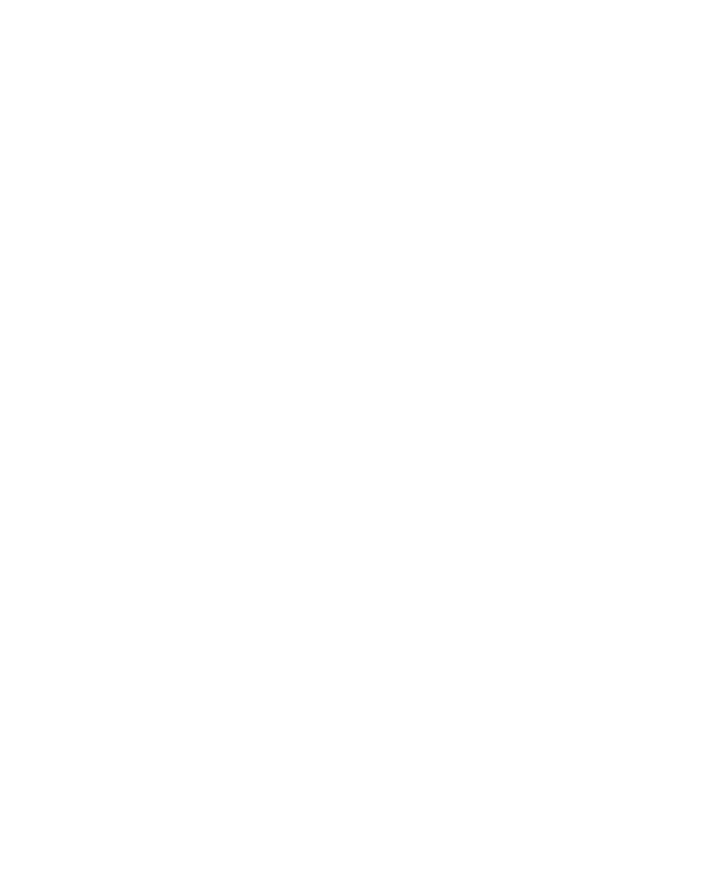
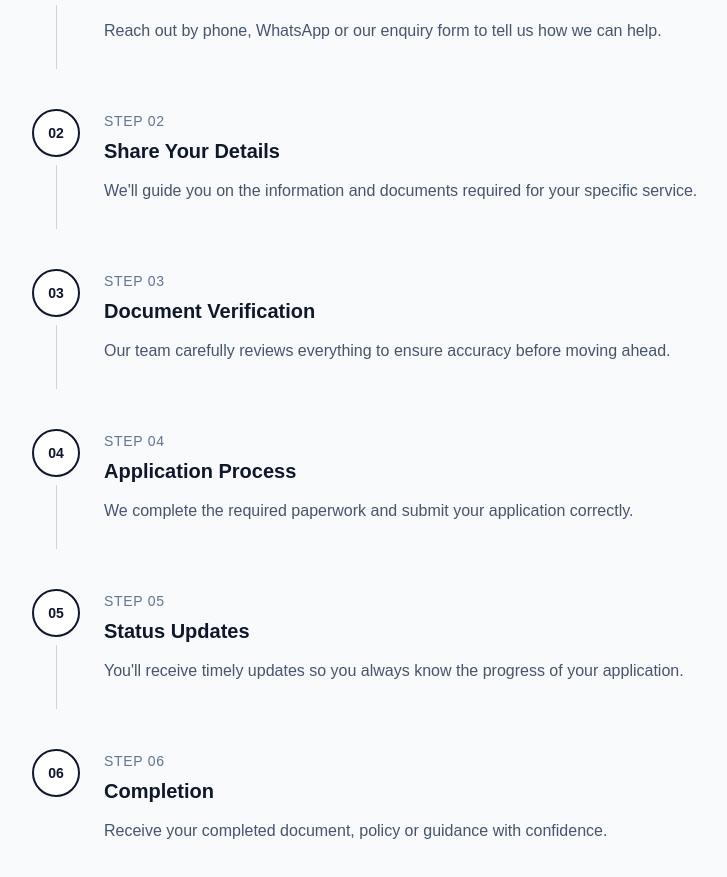
Before and after one commit to riteshshas/business-website, a Next.js app: page / in a window 1280 px wide. Shown: the part 1326-2203 px from the top of the page, without its empty margins (192-919 px from the left). Before the commit the page ends 1003 px from the top, so only its background shows below. Built offline with nearby package versions, Linux system fonts and the light colour scheme.

Commit message:
feat: added 'How it Works' section

```diff
--- a/app/page.tsx
+++ b/app/page.tsx
@@ -1,11 +1,13 @@
 import Navbar from "@/components/layout/Navbar";
 import Hero from "@/components/home/Hero";
+import HowItWorks from "@/components/home/HowItWorks";
 
 export default function Home() {
   return (
     <main>
       <Navbar />
       <Hero />
+      <HowItWorks />
     </main>
   );
 }
--- /dev/null
+++ b/components/home/HowItWorks.tsx
@@ -0,0 +1,60 @@
+import { processSteps } from "@/data/process";
+
+export default function HowItWorks() {
+  return (
+    <section className="bg-slate-50 py-16 sm:py-20 lg:py-24">
+      <div className="mx-auto max-w-4xl px-6 lg:px-8">
+        <header className="mx-auto max-w-2xl text-center">
+          <h2 className="text-3xl font-bold tracking-tight text-slate-900 sm:text-4xl">
+            What Happens Next?
+          </h2>
+
+          <p className="mt-4 text-lg leading-8 text-slate-600">
+            From your first enquiry to the final document or policy, we guide
+            you through every step of the process.
+          </p>
+        </header>
+
+        <ol className="mt-14 space-y-10" aria-label="Process timeline">
+          {processSteps.map((step, index) => {
+            const isLast = index === processSteps.length - 1;
+
+            return (
+              <li
+                key={step.title}
+                className="relative flex items-start gap-6"
+              >
+                <div className="relative flex flex-col items-center">
+                  <div className="flex h-12 w-12 items-center justify-center rounded-full border-2 border-slate-900 bg-white text-sm font-semibold text-slate-900">
+                    {String(index + 1).padStart(2, "0")}
+                  </div>
+
+                  {!isLast && (
+                    <div
+                      aria-hidden="true"
+                      className="mt-2 h-full min-h-16 w-px bg-slate-300"
+                    />
+                  )}
+                </div>
+
+                <div className="flex-1 pb-2">
+                  <span className="text-sm font-medium uppercase tracking-wider text-slate-500">
+                    Step {String(index + 1).padStart(2, "0")}
+                  </span>
+
+                  <h3 className="mt-1 text-xl font-semibold text-slate-900">
+                    {step.title}
+                  </h3>
+
+                  <p className="mt-3 leading-7 text-slate-600">
+                    {step.description}
+                  </p>
+                </div>
+              </li>
+            );
+          })}
+        </ol>
+      </div>
+    </section>
+  );
+}
--- /dev/null
+++ b/data/process.ts
@@ -0,0 +1,38 @@
+export const processSteps = [
+  {
+    step: "01",
+    title: "Contact Us",
+    description:
+      "Reach out by phone, WhatsApp or our enquiry form to tell us how we can help.",
+  },
+  {
+    step: "02",
+    title: "Share Your Details",
+    description:
+      "We'll guide you on the information and documents required for your specific service.",
+  },
+  {
+    step: "03",
+    title: "Document Verification",
+    description:
+      "Our team carefully reviews everything to ensure accuracy before moving ahead.",
+  },
+  {
+    step: "04",
+    title: "Application Process",
+    description:
+      "We complete the required paperwork and submit your application correctly.",
+  },
+  {
+    step: "05",
+    title: "Status Updates",
+    description:
+      "You'll receive timely updates so you always know the progress of your application.",
+  },
+  {
+    step: "06",
+    title: "Completion",
+    description:
+      "Receive your completed document, policy or guidance with confidence.",
+  },
+];
```
Also changed, not shown: components/home/Process.tsx (deleted).
